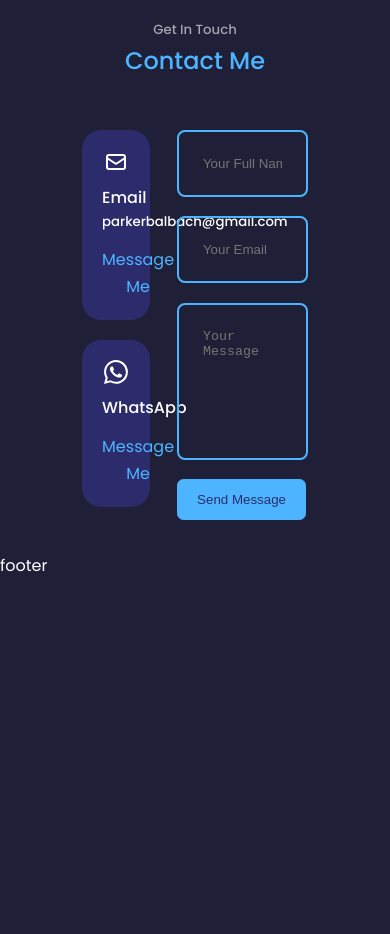
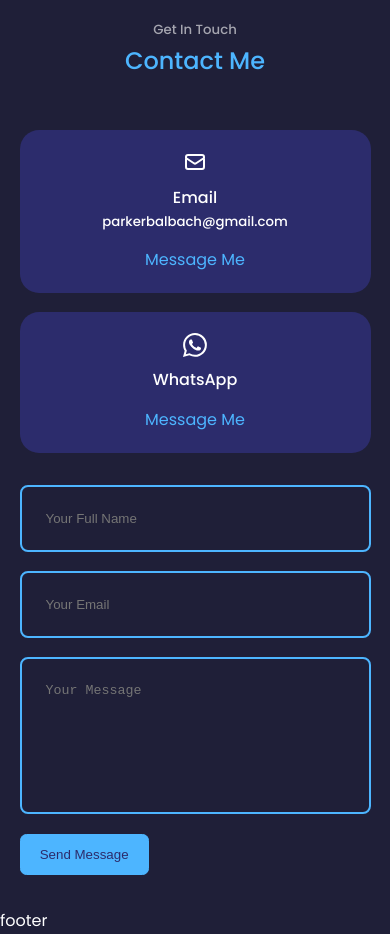
Before and after one commit to ParkerBalbach/online_resume, a React (Create React App) app: page / in a window 390 px wide. Shown: the part 5900-6834 px from the top of the page. Before the commit the page ends 6479 px from the top, so only its background shows below. Built offline with nearby package versions, Linux system fonts and the light colour scheme.

Commit message:
Added media queries

```diff
--- a/src/components/contact/contact.css
+++ b/src/components/contact/contact.css
@@ -52,4 +52,19 @@ input, textarea {
     resize: none;
     color: var(--color-white);
 }
-/* FORM CSS */
+/* FORM CSS END*/
+
+/* Tablet Media Queries (medium) */
+@media screen and (max-width: 1024px) {
+    .container.contact__container {
+        grid-template-columns: 1fr;
+        gap: 2rem;
+    }
+}
+
+/* Phone Media Queries (small) */
+@media screen and (max-width: 600px) {
+    .container.contact__container {
+        width: var(--container-width-sm);
+    }
+}
```
